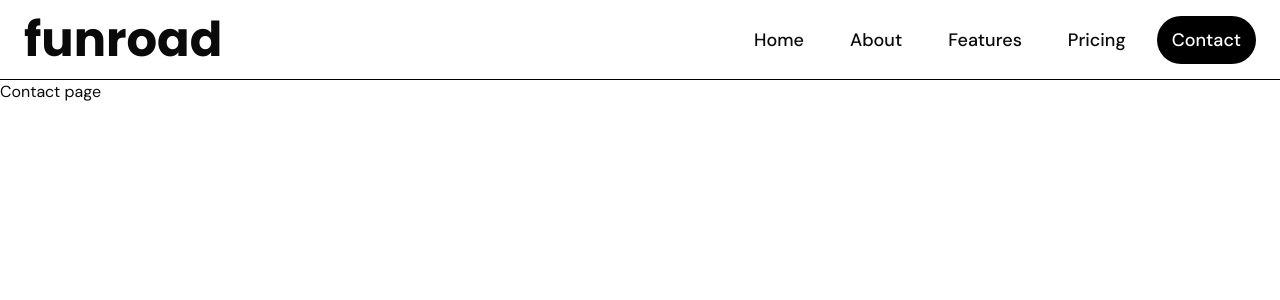
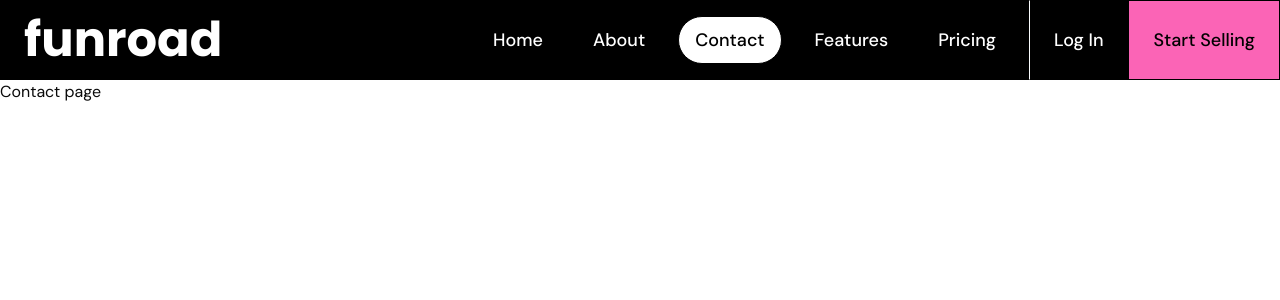
Before and after one commit to RamanKurai/Funroad, a Next.js app: page /contact in a window 1280 px wide. Shown: the top 300 px of the page. Built offline with nearby package versions, Linux system fonts and the light colour scheme.

Commit message:
feat: add Logo and NavbarItems components; refactor Navbar to use new components and fix layout naming

```diff
--- /dev/null
+++ b/src/app/(home)/Logo.tsx
@@ -0,0 +1,21 @@
+import { cn } from '@/lib/utils'
+import { Poppins } from 'next/font/google'
+import Link from 'next/link'
+import React from 'react'
+
+const poppins = Poppins({
+  subsets : ["latin"],
+  weight : "700"
+})
+
+const Logo = () => {
+  return (
+    <Link href="/" className='pl-6 flex items-center'>
+       <span className={cn("text-white , text-5xl , bg-transparent" , poppins.className)}>
+         funroad
+       </span>
+    </Link>
+  )
+}
+
+export default Logo
--- /dev/null
+++ b/src/app/(home)/NavbarItems.tsx
@@ -0,0 +1,27 @@
+import { Button } from '@/components/ui/button'
+import { cn } from '@/lib/utils'
+import Link from 'next/link'
+import React from 'react'
+
+interface NavbarItemProps {
+  href : string,
+  children : React.ReactNode,
+  isActive ?: boolean
+}
+
+const NavbarItems = ({href , children , isActive} : NavbarItemProps) => {
+  return (
+    <Button
+    variant={'outline'}
+    className={cn('bg-transparent text-white hover:border-primary  text-lg rounded-full',
+      isActive ? "bg-white text-black" : "bg-black text-white"
+    )}
+    >
+      <Link href={href}>
+        {children}
+      </Link>
+    </Button>
+  )
+}
+
+export default NavbarItems
--- a/src/app/(home)/layout.tsx
+++ b/src/app/(home)/layout.tsx
@@ -1,9 +1,9 @@
-import Navbar from "./navbar";
+import Navbar from "./Navbar";
 
 interface props  {
    children : React.ReactNode;
 }
-const Homelayout = ({children} : props) => {
+const HomePagelayout = ({children} : props) => {
   return (
     <div className="flex flex-col min-h-screen">
         <Navbar/>
@@ -12,4 +12,4 @@ const Homelayout = ({children} : props) => {
   )
 }
 
-export default Homelayout
+export default HomePagelayout
--- a/src/app/(home)/navbar.tsx
+++ b/src/app/(home)/navbar.tsx
@@ -1,70 +1,53 @@
-'use client'
+"use client"
 import React, { Children } from 'react'
-import { Poppins } from 'next/font/google'
-import Link from 'next/link'
-import { cn } from '@/lib/utils'
+import Logo from './Logo'
+import NavbarItems from './NavbarItems'
+import { usePathname } from 'next/navigation'
 import { Button } from '@/components/ui/button'
-import { usePathname } from 'next/navigation'
-
-const poppins = Poppins({
-    subsets : ["latin"],
-    weight : ["700"],
-})
-
-interface NavbarItemsProps {
-   href : string,
-   children : React.ReactNode,
-   isActive?: boolean
-}
-
-const NavbarItem = ({
-    href,
-    children,
-    isActive
-} :  NavbarItemsProps) => {
-   return (
-    <Button
-    asChild
-    variant={'outline'}
-    className={cn("bg-transparent hover:bg-transparent rounded-full hover:border-primary border-transparent px-3.5 text-lg",
-     isActive && "bg-black text-white hover:bg-black hover:text-white"
-    )}
-    >
-      <Link href={href}>
-        {children}
-      </Link>
-    </Button>
-   )
-}
 
 const navbarItems = [
-    {href : "/" ,  children : "Home"},
-    {href : "/about" ,  children : "About"},
-    {href : "/features" ,  children : "Features"},
-    {href : "/pricing" ,  children : "Pricing"},
-    {href : "/contact" ,  children : "Contact"}
+  {href: "/" , children: "Home"},
+  {href : "/about" , children : "About"},
+  {href : "/contact" , children : "Contact"},
+  {href : "/features" , children : "Features"},
+  {href : "/pricing" , children : "Pricing"},
 ]
 
 const Navbar = () => {
   const pathname = usePathname()
   return (
-    <nav className='h-20 border-b bg-white font-medium flex justify-between'>
-      <Link href="/" className='pl-6 flex items-center'>
-        <span className={cn("text-5xl font-semibold" , poppins.className)}>funroad</span>
-      </Link>
-
-      <div className="pr-6 items-center gap-4 hidden lg:flex">
+    <nav className='flex justify-between items-center bg-black h-20'>
+      <div>
+        <Logo/>
+      </div>
+      <div className='hidden lg:flex h-full items-center gap-4' >
+        <div className="flex items-center gap-4">
         {navbarItems.map((items) => (
-         <NavbarItem
+       <NavbarItems
        key={items.href}
        href={items.href}
-         isActive={pathname === items.href}
-         >
+       isActive={pathname === items.href}>
       {items.children}
-         </NavbarItem>
+      </NavbarItems>
       ))}
       </div>
+        <div className='hidden lg:flex h-full'>
+          <Button
+          variant={'secondary'}
+          className='border-l-slate-50 h-full px-6 rounded-none text-white bg-transparent hover:bg-white hover:text-black transition-colors text-lg ' >
+          Log In
+        </Button>
+        <Button
+        variant={'secondary'}
+        className='h-full px-6 rounded-none text-black bg-pink-400 hover:bg-white hover:text-black transition-colors text-lg '
+        >
+          Start Selling
+        </Button>
+        </div>
+        </div>
     </nav>
+
+
   )
 }
 
```
Lines whose indentation alone changed are shown as unchanged.
